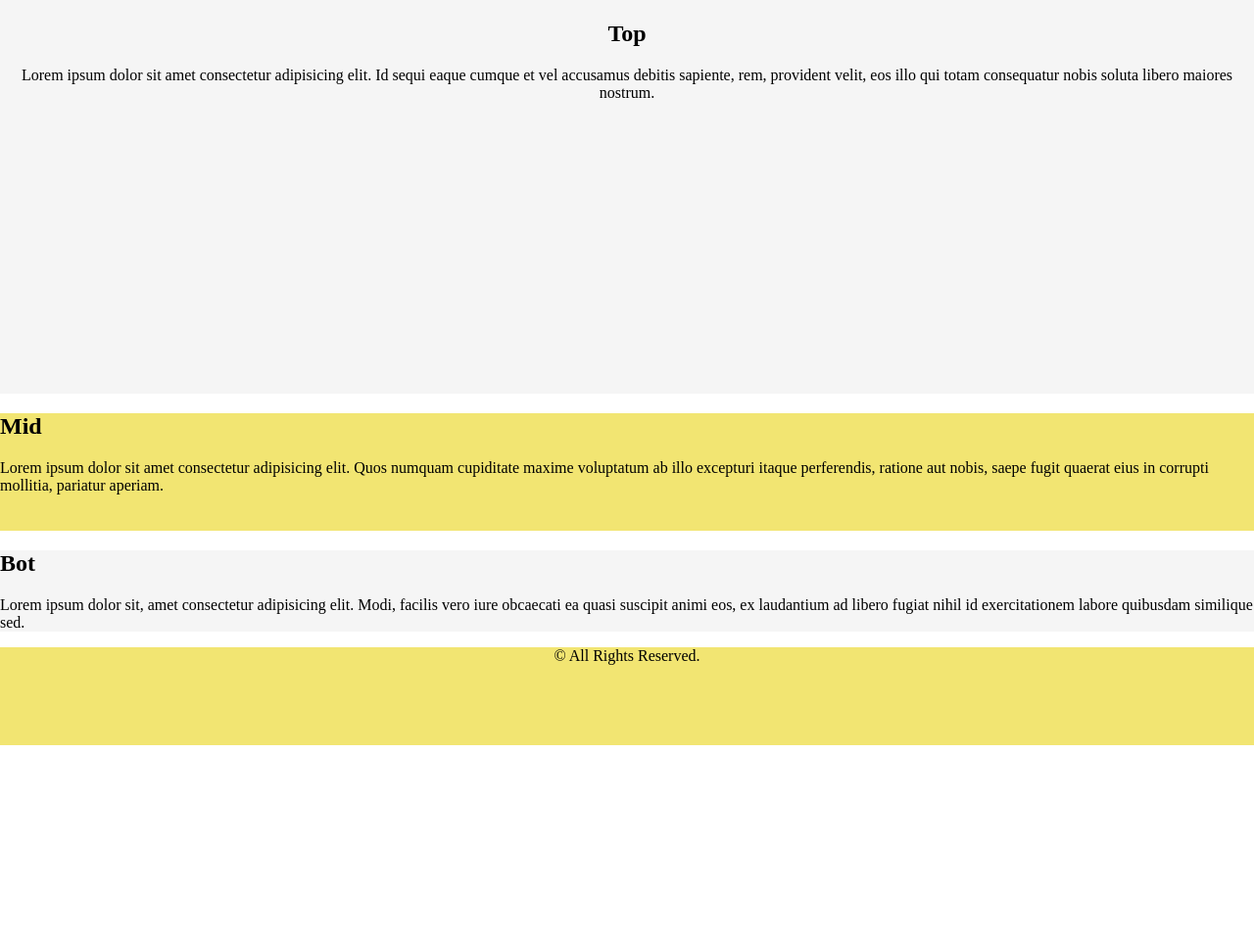
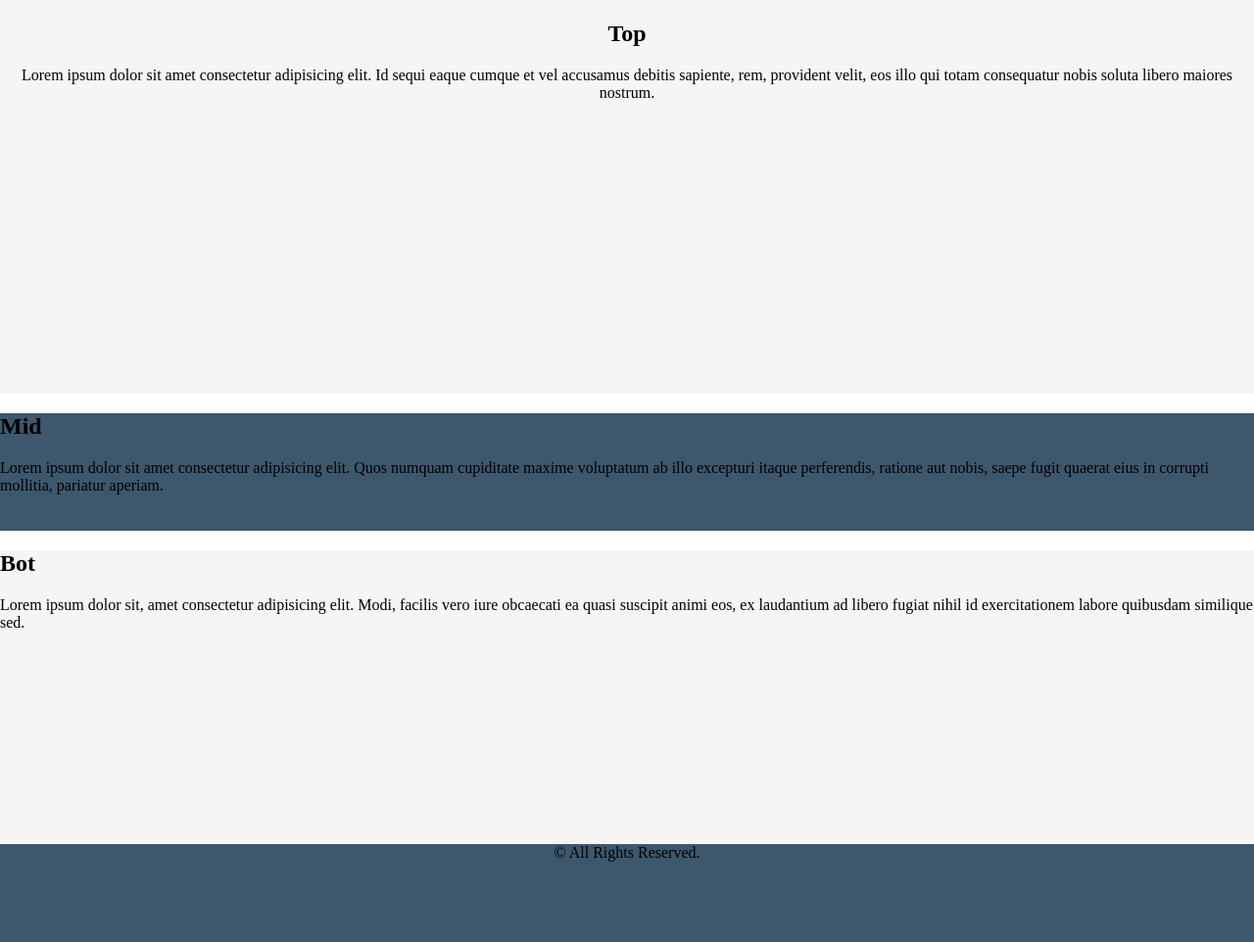
Before and after one commit to MunhozSilva/Lampp-World, a plain HTML site: page index.html in a window 1280 px wide. Shown: the whole page at 98% size. Before the commit the page ends 800 px from the top, so only its background shows below. Drawn offline with Linux system fonts and the light colour scheme.

Commit message:
Cores das linhas
alteração nas cores das linhas e pequenos ajustes

```diff
--- a/index.html
+++ b/index.html
@@ -8,24 +8,27 @@
         body {
             margin: 0;
         }
+
         .top {
             background-color: whitesmoke;
             height: 400px;
             text-align: center;
             padding: 1px;
         }
+
         .middle {
-            background-color: rgba(233, 212, 20, 0.6);
+            background-color: #3d576c;
             height: 120px;
 
         }
 
         .bottom {
             background-color: whitesmoke;
+            height: 300px;
         }
 
         .footer {
-            background-color: rgba(233, 212, 20, 0.6);
+            background-color:#3d576c;
             height: 100px;
             text-align: center;
         }
```
